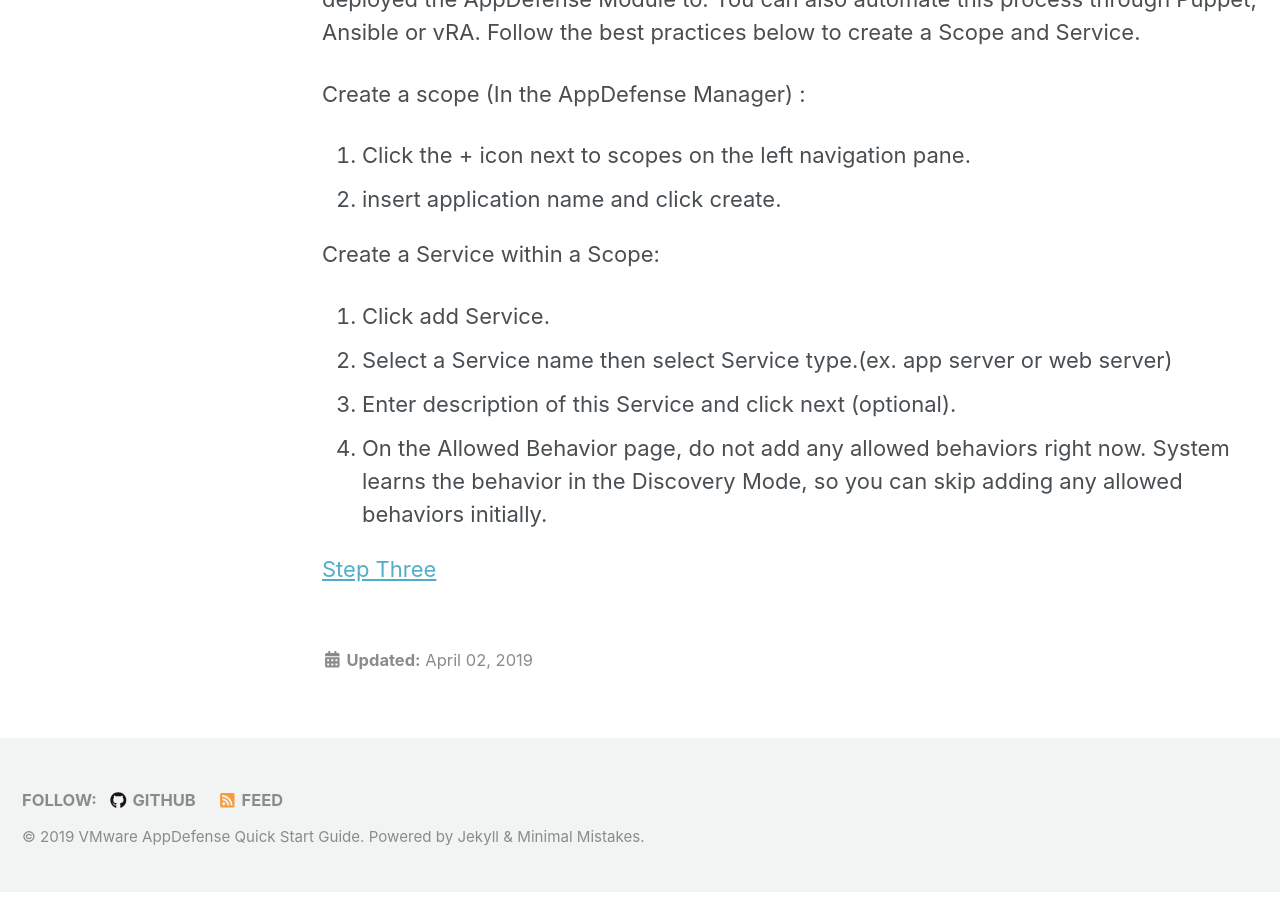
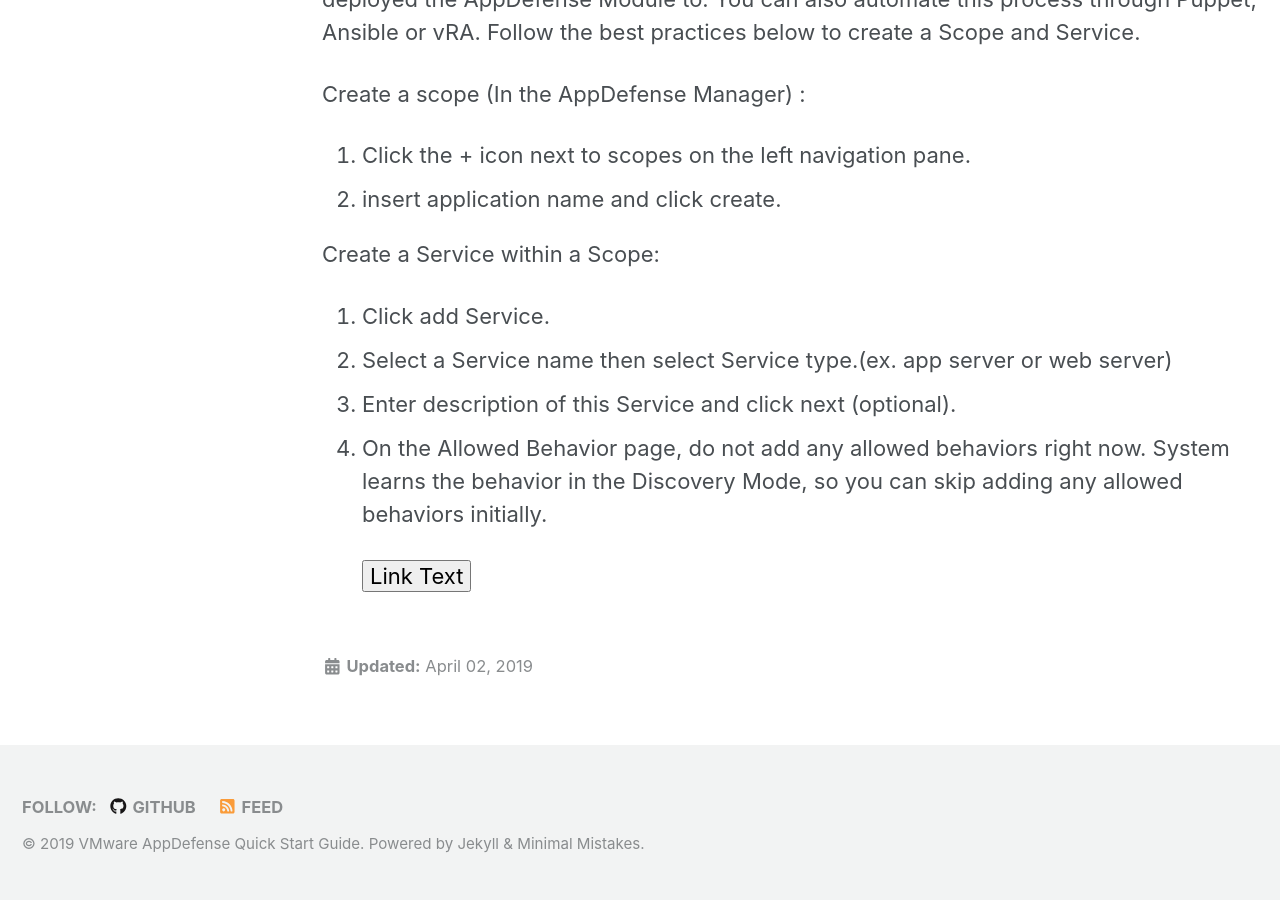
Before and after one commit to vmware-csa-team/AppDefense-Quick-Start-Guide, a Jekyll site: the page built from AppD Pages/scopes_service.md, in a window 1280 px wide and 900 px high, scrolled down 1622 px. Built offline with Jekyll 4.4.1, drawn with Linux system fonts in a browser that asks for light colours; nearby versions of some CDN libraries.

Commit message:
Update scopes_service.md

```diff
--- a/AppD Pages/scopes_service.md
+++ b/AppD Pages/scopes_service.md
@@ -40,4 +40,4 @@
 4. On the Allowed Behavior page, do not add any allowed behaviors right now. System learns the behavior in the Discovery Mode, so you can skip adding any allowed behaviors initially.
 
 
-[Step Three](https://vmware-csa-team.github.io/vmware-csa-team/workshop-manual/)
+    <a href="http://stackoverflow.com"><button>Link Text</button></a>
```
